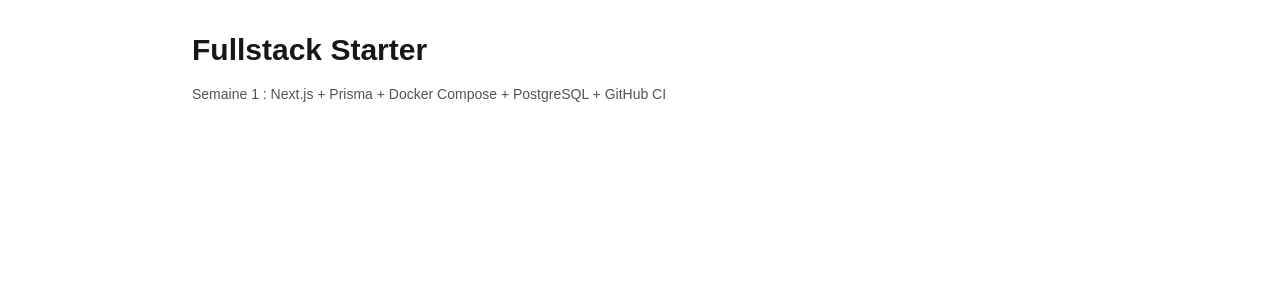
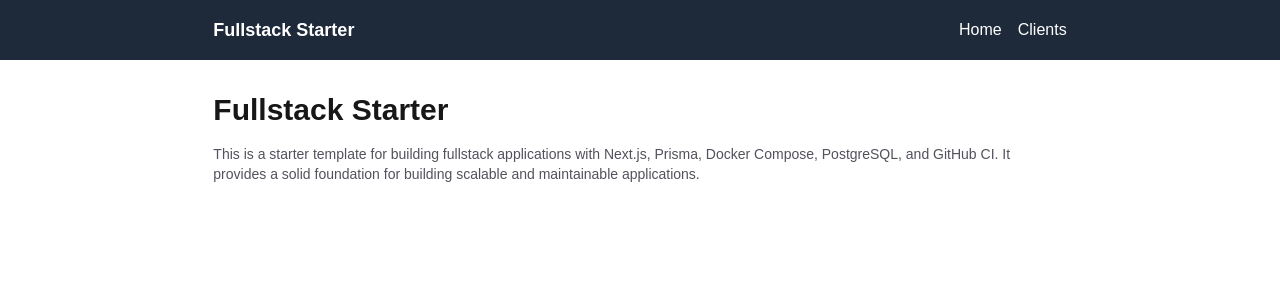
Before and after one commit to dev634/fullstack-starter, a Next.js app: page / in a window 1280 px wide. Shown: the top 300 px of the page. Built offline with nearby package versions, Linux system fonts and the light colour scheme.

Commit message:
change design

```diff
--- a/app/clients/page.tsx
+++ b/app/clients/page.tsx
@@ -2,8 +2,8 @@
 
 export default function ClientsPage() {
   return (
-      <main className="min-h-screen p-8">
-        <div className="mx-auto max-w-4xl space-y-4">
+      <main className="flex justify-center min-h-screen py-8">
+        <div className="container w-8/12 space-y-4 py-8">
           <Title title="Clients" />
         </div>
       </main>
--- a/app/layout.tsx
+++ b/app/layout.tsx
@@ -1,6 +1,7 @@
 import type { Metadata } from "next";
 import { Geist, Geist_Mono } from "next/font/google";
 import "./globals.css";
+import Navbar from "@/components/Navbar";
 
 const geistSans = Geist({
   variable: "--font-geist-sans",
@@ -27,7 +28,13 @@
       lang="en"
       className={`${geistSans.variable} ${geistMono.variable} h-full antialiased`}
     >
-      <body className="min-h-full flex flex-col">{children}</body>
+      <body className="min-h-full flex flex-col">
+        <Navbar links={[
+          { href: "/", display: "Home" },
+          { href: "/clients", display: "Clients" }
+        ]} />
+        {children}
+      </body>
     </html>
   );
 }
--- a/app/page.tsx
+++ b/app/page.tsx
@@ -1,11 +1,12 @@
+import Text from "@/components/Text";
 import Title from "@/components/Title";
 
 export default function HomePage() {
   return (
-      <main className="min-h-screen p-8">
-        <div className="mx-auto max-w-4xl space-y-4">
+      <main className="min-h-screen py-8">
+        <div className="w-8/12 mx-auto space-y-4">
           <Title title="Fullstack Starter" />
-          <p className="text-sm text-zinc-600"> Semaine 1 : Next.js + Prisma + Docker Compose + PostgreSQL + GitHub CI</p>
+          <Text text={"This is a starter template for building fullstack applications with Next.js, Prisma, Docker Compose, PostgreSQL, and GitHub CI. It provides a solid foundation for building scalable and maintainable applications."}/>
         </div>
       </main>
 
--- /dev/null
+++ b/components/Navbar.tsx
@@ -0,0 +1,24 @@
+import Link from "next/link";
+
+type LinkProps = {
+    href: string;
+    display: string;
+}
+
+export default function Navbar({links}:{links: LinkProps[]}) {
+  return (
+      <nav className="flex justify-center bg-gray-800 text-white py-4">
+        <div className="container w-8/12 flex justify-between items-center">
+          <div className="text-lg font-bold">Fullstack Starter</div>
+            <div className="space-x-4">
+                {!links.length && <span>No links available</span>}
+                {links.map((link) => (
+                    <Link key={link.href} href={link.href} className="hover:text-gray-400">
+                        {link.display}
+                    </Link>
+                ))}
+            </div>
+        </div>
+      </nav>
+    );
+}
```
